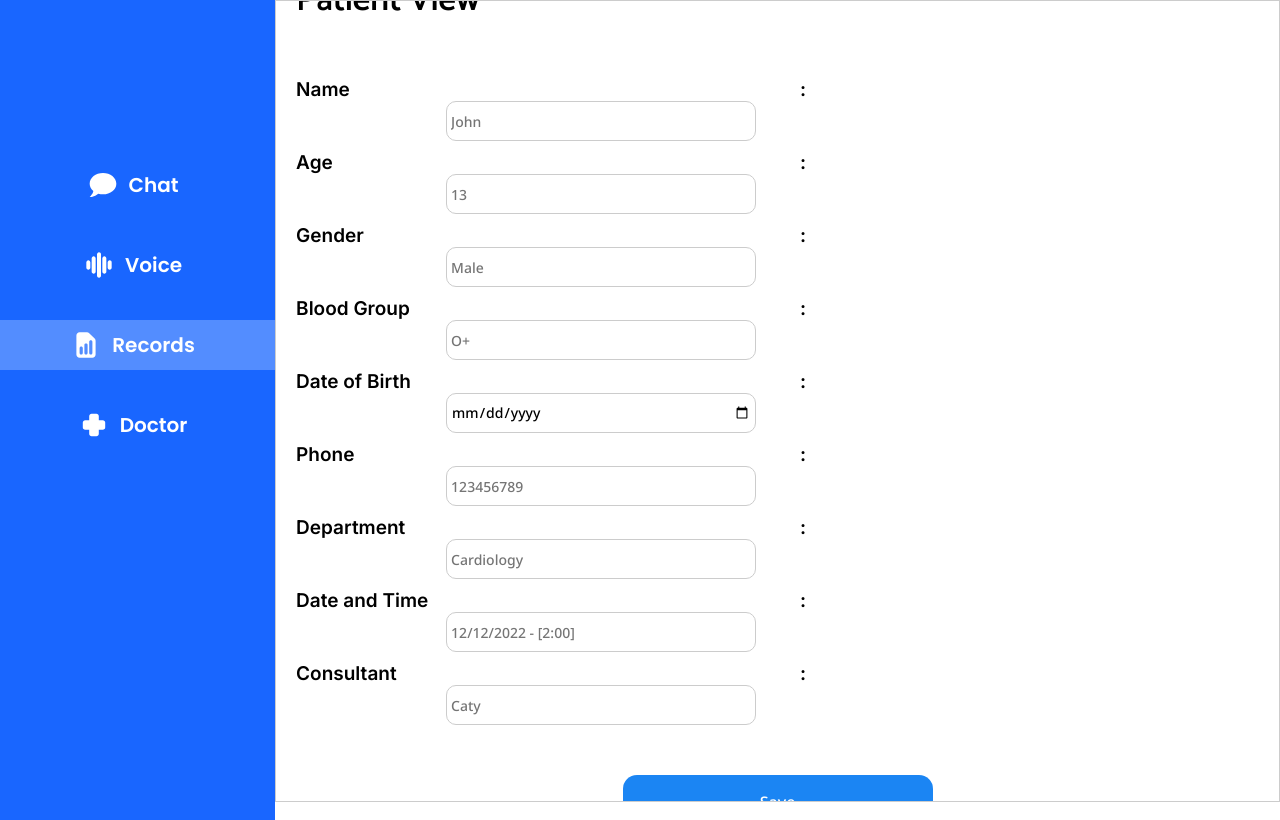
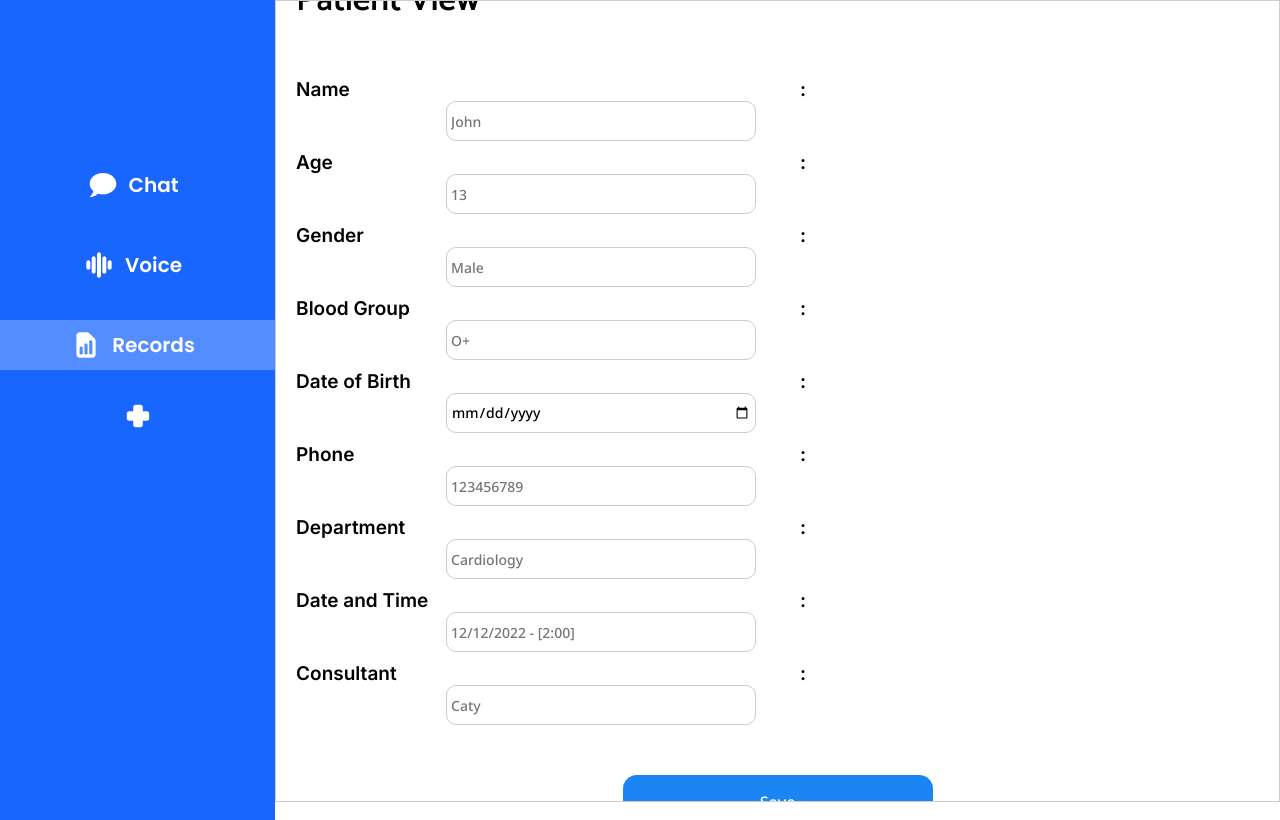
Before and after one commit to DhanushA1307/Identification-of-trauma-symptoms, a Flask app: page /patient in a window 1280 px wide. Run offline with Flask 3, Linux system fonts and the light colour scheme.

Commit message:
Doctor button has been disabled

```diff
--- a/project_final/Module3-20240307T102831Z-001/Module3/templates/Patient.html
+++ b/project_final/Module3-20240307T102831Z-001/Module3/templates/Patient.html
@@ -39,7 +39,7 @@
               d="M13.6 4.8C12.9635 4.8 12.353 5.05286 11.9029 5.50295C11.4528 5.95303 11.2 6.56348 11.2 7.2V11.2016H7.19999C6.56347 11.2016 5.95302 11.4545 5.50293 11.9045C5.05284 12.3546 4.79999 12.9651 4.79999 13.6016V18.4016C4.79999 19.0381 5.05284 19.6486 5.50293 20.0987C5.95302 20.5487 6.56347 20.8016 7.19999 20.8016H11.2V24.8016C11.2 25.4381 11.4528 26.0486 11.9029 26.4987C12.353 26.9487 12.9635 27.2016 13.6 27.2016H18.4C19.0365 27.2016 19.647 26.9487 20.097 26.4987C20.5471 26.0486 20.8 25.4381 20.8 24.8016V20.8016H24.8C25.4365 20.8016 26.047 20.5487 26.497 20.0987C26.9471 19.6486 27.2 19.0381 27.2 18.4016V13.6016C27.2 12.9651 26.9471 12.3546 26.497 11.9045C26.047 11.4545 25.4365 11.2016 24.8 11.2016H20.8V7.2C20.8 6.56348 20.5471 5.95303 20.097 5.50295C19.647 5.05286 19.0365 4.8 18.4 4.8H13.6Z"
               fill="white" />
           </svg>
-          <a href="/doctor">Doctor</a>
+          <!--<a href="/doctor">Doctor</a>-->
         </li>
       </ul>
     </div>
```
